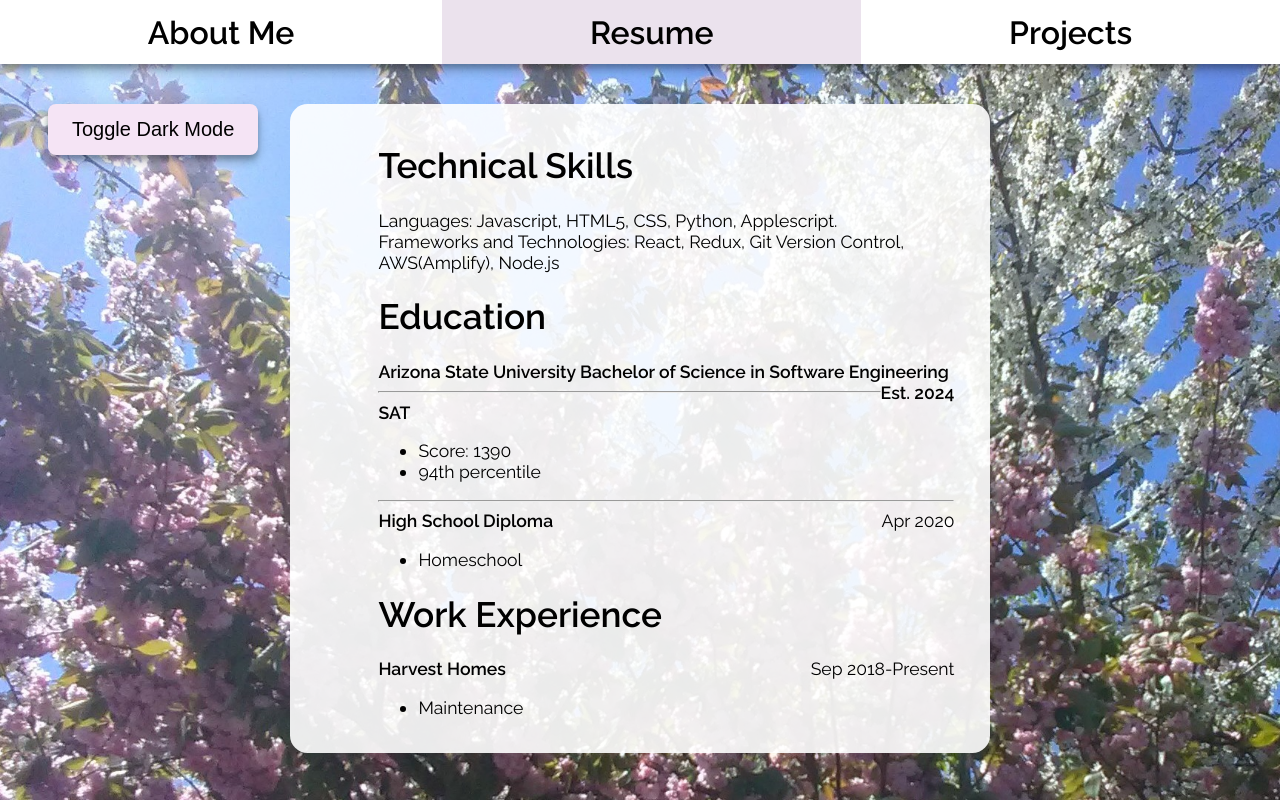
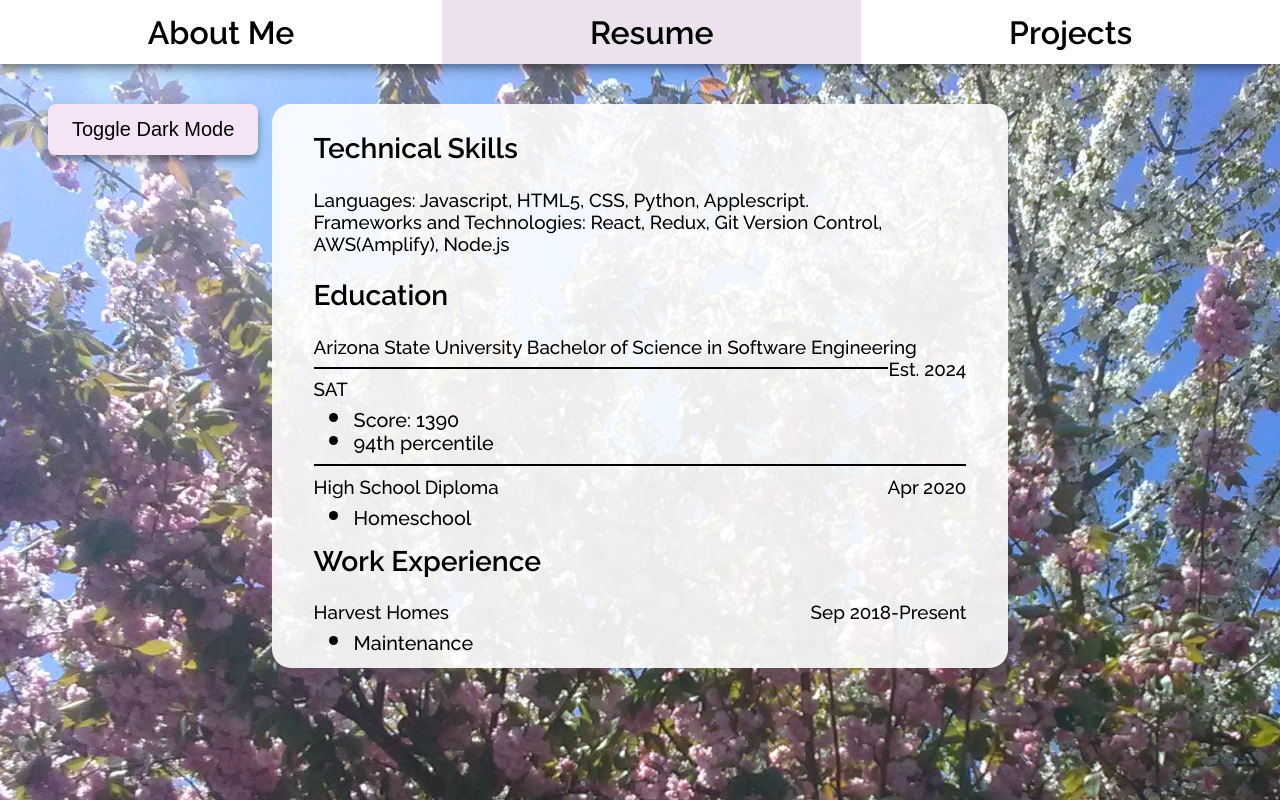
Before and after one commit to PAlexanderFranklin/alexanderfranklin, a React (Create React App) app: page /resume in a window 1280 px wide. Built offline with nearby package versions, Linux system fonts and the light colour scheme.

Commit message:
Style Resume

```diff
--- a/src/views/Pages/Resume/Resume.css
+++ b/src/views/Pages/Resume/Resume.css
@@ -1,5 +1,28 @@
 .Resume {
     text-align: left;
+    font-weight: 500;
+    font-size: 1.07em;
+    width: 51%;
+    padding: 0.2em 2.2em;
+}
+
+.Resume hr {
+    border: none;
+    height: 0.1em;
+    background: var(--color);
+}
+
+.Resume ul {
+    margin-top: 0em;
+}
+
+.Resume li {
+    font-size: 1.5em;
+    height: 0.8em;
+}
+
+.Resume li span{
+    font-size: 0.7em;
 }
 
 .date {
--- a/src/views/Pages/Resume/Resume.js
+++ b/src/views/Pages/Resume/Resume.js
@@ -5,29 +5,29 @@ function Resume() {
   return (
     <div className="Resume bubble">
       <div>
-        <h1>Technical Skills</h1>
+        <h2>Technical Skills</h2>
         Languages: Javascript, HTML5, CSS, Python, Applescript. <br/>
         Frameworks and Technologies: React, Redux, Git Version Control, AWS(Amplify), Node.js
       </div>
       <div>
-        <h1>Education</h1>
-        <b>Arizona State University Bachelor of Science in Software Engineering <span className="date">Est. 2024</span></b><hr/>
-        <b>SAT</b>
+        <h2>Education</h2>
+        Arizona State University Bachelor of Science in Software Engineering <span className="date">Est. 2024</span><hr/>
+        SAT
         <ul>
-          <li>Score: 1390</li>
-          <li>94th percentile</li>
+          <li><span>Score: 1390</span></li>
+          <li><span>94th percentile</span></li>
         </ul>
         <hr/>
-        <b>High School Diploma</b> <span className="date">Apr 2020</span>
+        High School Diploma <span className="date">Apr 2020</span>
         <ul>
-          <li>Homeschool</li>
+          <li><span>Homeschool</span></li>
         </ul>
       </div>
       <div>
-        <h1>Work Experience</h1>
-        <b>Harvest Homes</b> <span className="date">Sep 2018-Present</span> <br/>
+        <h2>Work Experience</h2>
+        Harvest Homes <span className="date">Sep 2018-Present</span> <br/>
         <ul>
-          <li>Maintenance</li>
+          <li><span>Maintenance</span></li>
         </ul>
       </div>
     </div>
```
